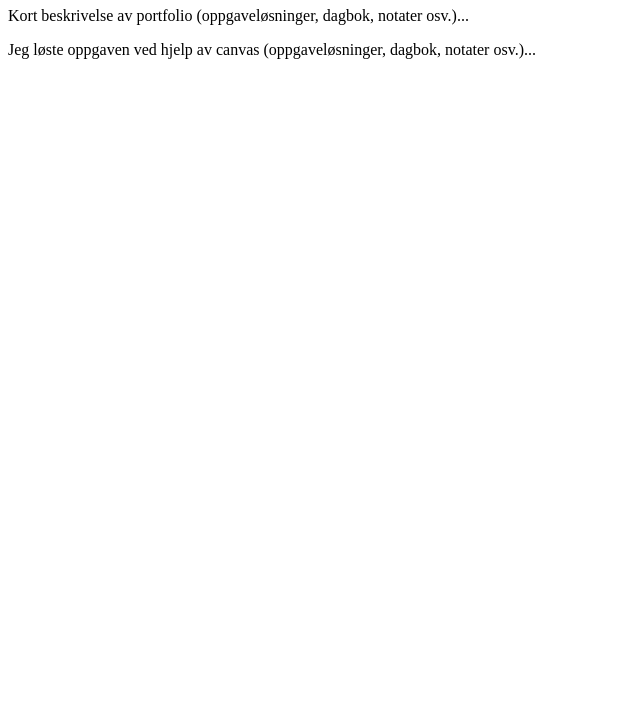
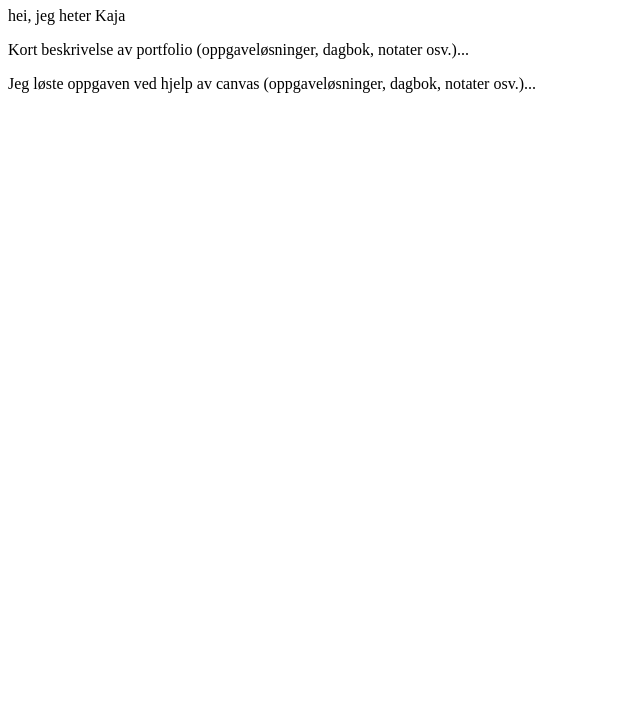
Before and after one commit to Kajahebnes/test, a plain HTML site: page docs/index.html in a window 1280 px wide. Shown: the part 99-800 px from the top of the page, without its empty margins (0-640 px from the left). Drawn offline with Linux system fonts and the light colour scheme.

Commit message:
gjort endering i index.html

```diff
--- a/docs/index.html
+++ b/docs/index.html
@@ -8,6 +8,7 @@
 	</head>head>
 	<body>
 		<h1>Min IS-114 portfolio</h1>
+		<p>hei, jeg heter Kaja</p>
 		<p>Kort beskrivelse av portfolio (oppgaveløsninger, dagbok, notater osv.)...</p>
 		<p>Jeg løste oppgaven ved hjelp av canvas (oppgaveløsninger, dagbok, notater osv.)...</p>
 	</body>
```
